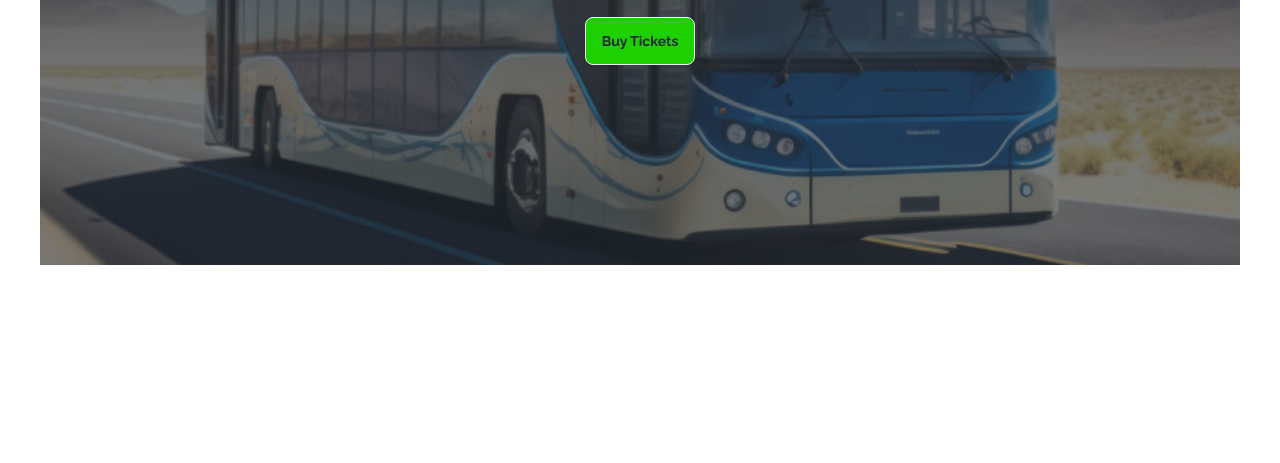
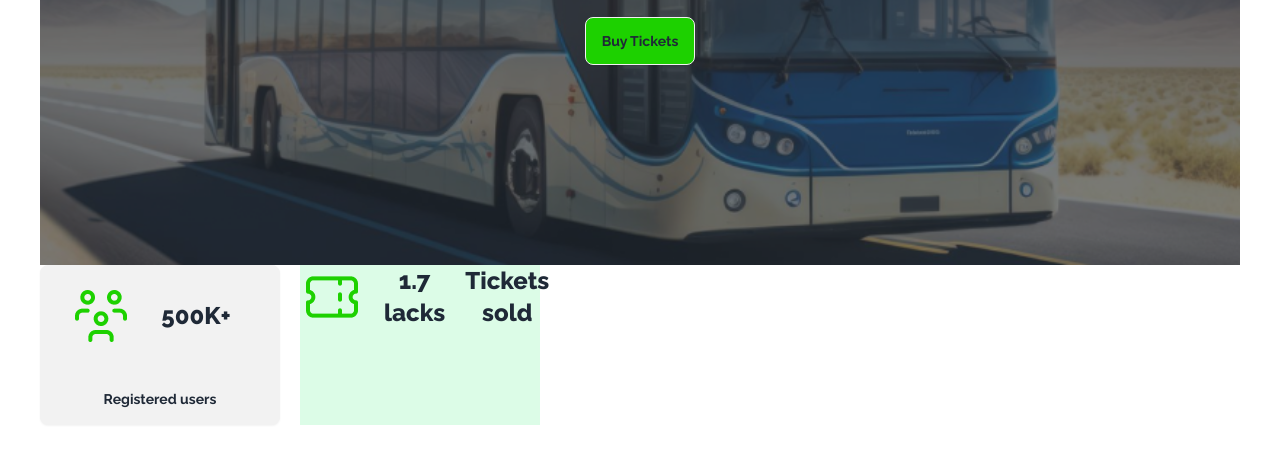
Before and after one commit to arnobghagra/smart-ticketing, a plain HTML site: page index.html in a window 1280 px wide. Shown: the part 603-1066 px from the top of the page. Before the commit the page ends 980 px from the top, so only its background shows below. Drawn offline with nearby package versions, Linux system fonts and the light colour scheme.

Commit message:
connected people

```diff
--- a/index.html
+++ b/index.html
@@ -57,6 +57,12 @@
           </div>
         </div>
       </div>
-
+      <div class="flex gap-5">
+        <button class="btn font-bold w-60 h-40 bg-[rgb(255, 255, 255)]"><img src="images/people.png" alt=""><p class="mx-5 text-2xl font-extrabold">500K+</p>
+        <p>Registered users</p></button>
+        <button class="flex bg-green-100 w-60 font-extrabold text-2xl border-radius-2"><img src="images/ticket-cupon.png" alt=""><p class="mx-5">1.7 lacks</p>
+        <p>Tickets sold</p></button>
+        </div>
+      </div>
     </section>
   </header>
```
